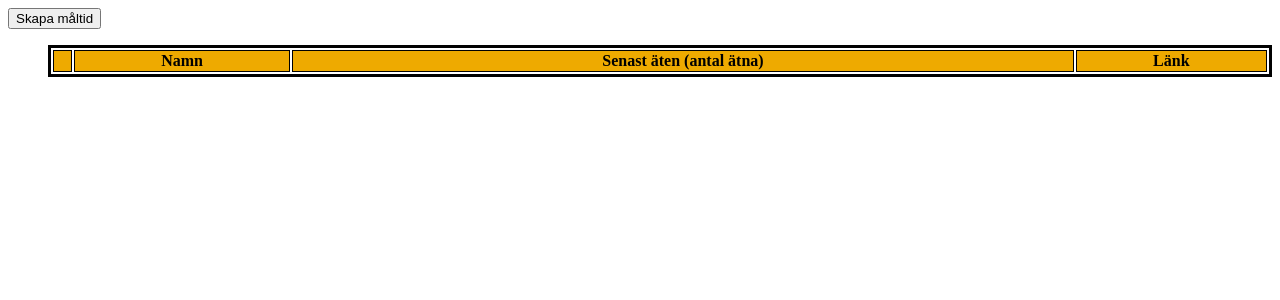
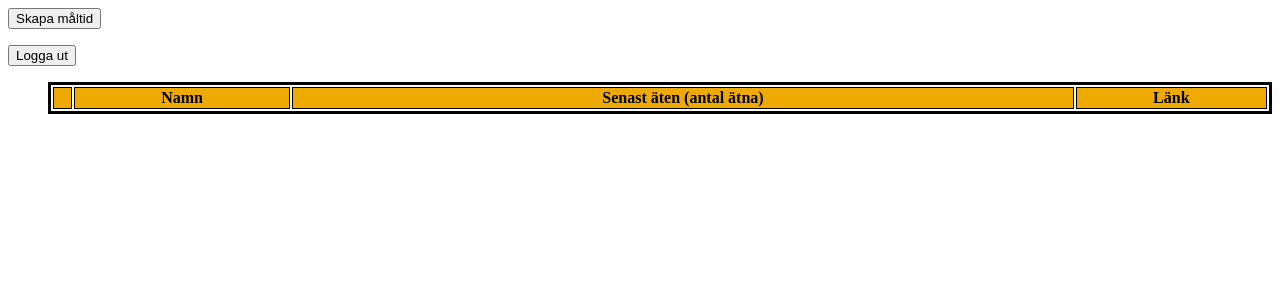
Before and after one commit to Fakor/DinnerVault, a Django app: page /main/overview/ in a window 1280 px wide. Shown: the top 300 px of the page. Run offline with Django 3.2, Linux system fonts and the light colour scheme; the visitor is signed in with stand-in values (Sample User, id 1); data that the repository does not hold is empty; parts of the project's set-up code (start-up, migrations or seed data) failed here and were passed over.

Commit message:
Logout button added to overview

```diff
--- a/glufs/main/templates/main/overview.html
+++ b/glufs/main/templates/main/overview.html
@@ -1,5 +1,8 @@
 <form action="/main/create">
     <button type="submit">Skapa måltid</button>
+</form>
+<form action="/logout">
+    <button type="submit">Logga ut</button>
 </form>
 <ol>
     <table style="width:100%", border="3", bordercolor="#010101">
```
